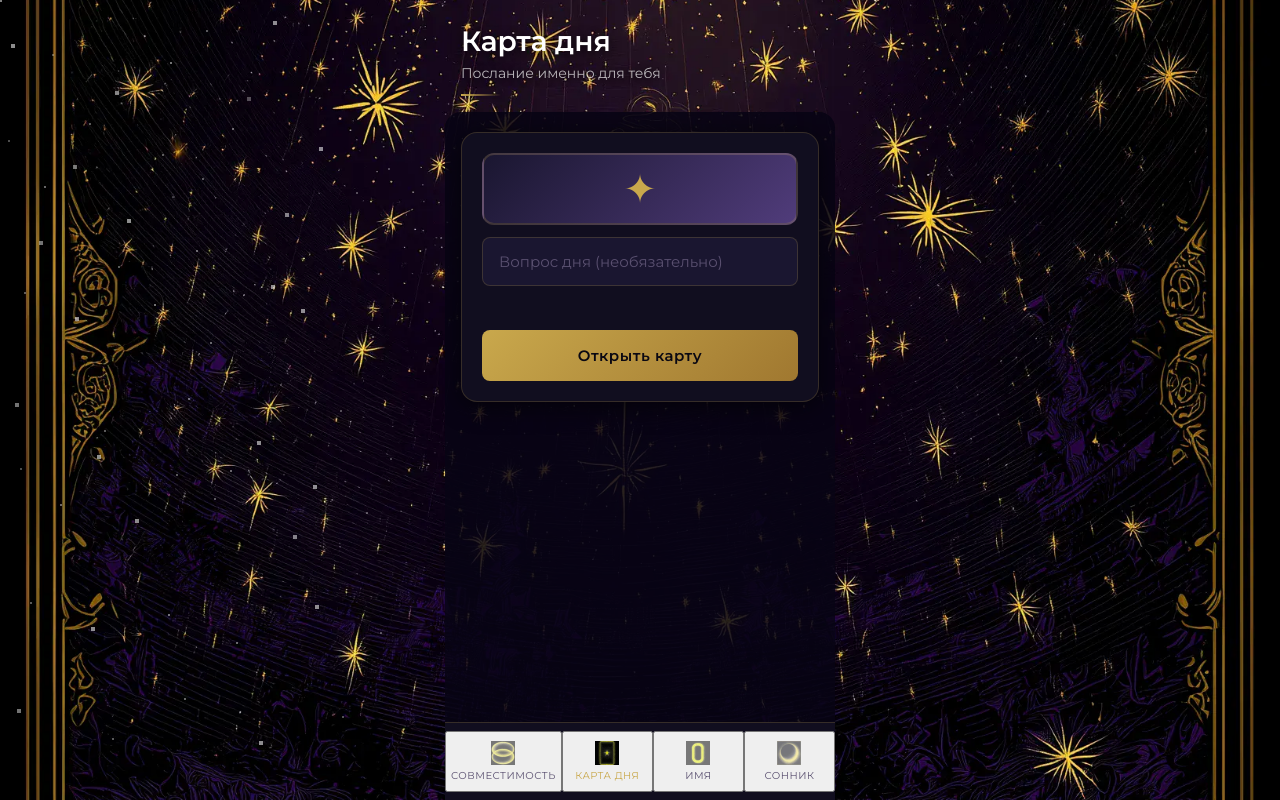
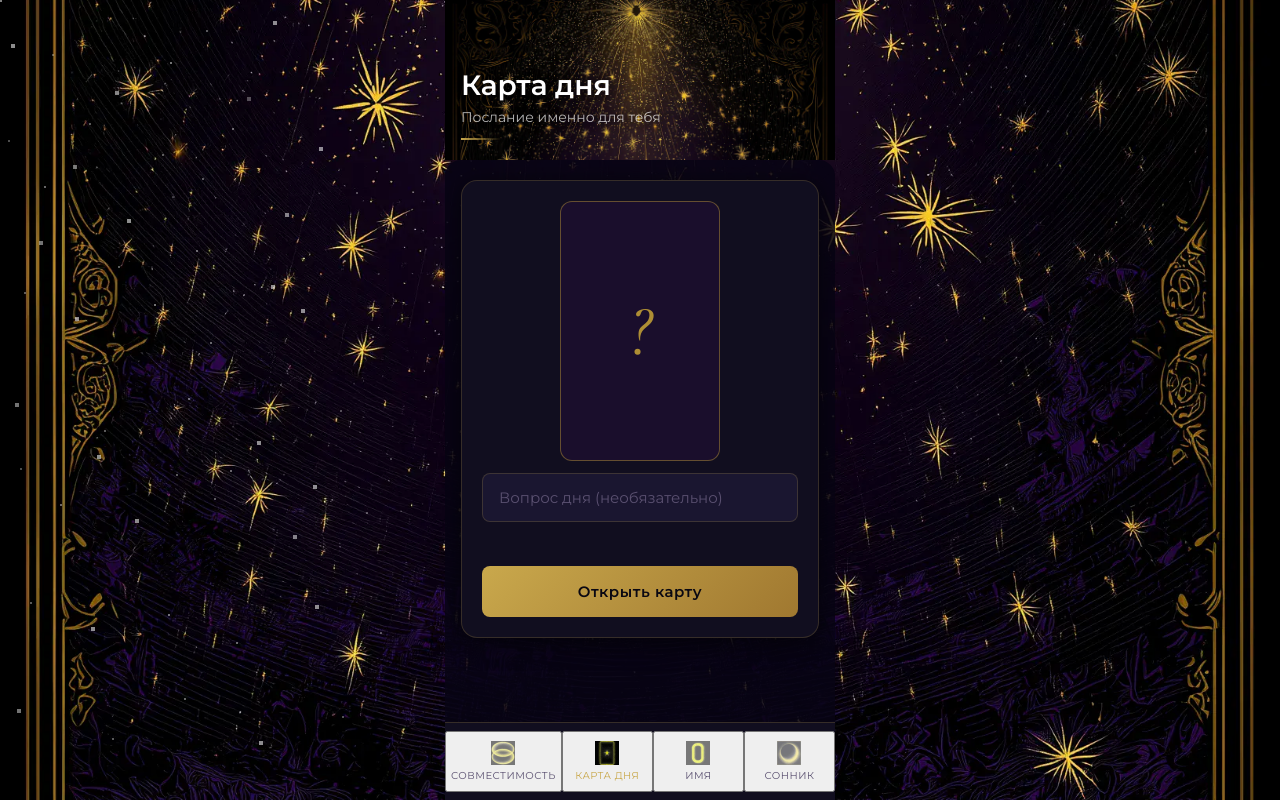
Before and after one commit to gerogiresasha/max-esoteric, a plain HTML site: page index.html in a window 1280 px wide. Both pictures are taken after a click on the button "КАРТА ДНЯ". Drawn offline with nearby package versions, Linux system fonts and the light colour scheme.

Commit message:
fix card placeholder size and icon

```diff
--- a/css/style.css
+++ b/css/style.css
@@ -154,8 +154,14 @@ body::before{
 }
 
 .screen-header{
-  background:transparent;
-  padding:24px 16px 16px;
+  background-image:url('../assets/backgrounds/bg-main.webp');
+  background-size:cover;
+  background-position:center top;
+  padding:24px 16px 20px;
+  min-height:160px;
+  display:flex;
+  flex-direction:column;
+  justify-content:flex-end;
 }
 
 .screen-title{
@@ -409,19 +415,16 @@ input[type="date"].input-field{
 .spacer-20{height:20px;}
 
 .card-placeholder{
-  width:140px;
-  height:220px;
-  margin:0 auto;
-  background:linear-gradient(135deg, var(--bg-input), var(--accent-purple) 150%);
-  border:2px solid var(--border);
+  width:160px;
+  height:260px;
   border-radius:12px;
-  overflow:hidden;
+  border:1.5px solid rgba(212, 175, 55, 0.4);
+  background:rgba(30, 15, 50, 0.7);
   display:flex;
-  flex-direction:column;
   align-items:center;
   justify-content:center;
-  text-align:center;
-  padding:14px;
+  margin:0 auto;
+  cursor:pointer;
   transform-style:preserve-3d;
   transition:transform 0.6s ease;
 }
@@ -430,16 +433,25 @@ input[type="date"].input-field{
   transform:rotateY(360deg);
 }
 
-#tarot-card.card-placeholder{
+#tarot-card.card-placeholder.has-card{
   width:100%;
   max-width:none;
   height:auto;
   overflow:visible;
+  background:transparent;
+  border:none;
+  cursor:default;
+  flex-direction:column;
+  align-items:center;
+  justify-content:flex-start;
 }
 
-.card-placeholder .card-symbol{
-  font-size:40px;
-  color:var(--accent-gold);
+.card-placeholder-icon {
+  font-family: 'Cormorant Garamond', serif;
+  font-size: 72px;
+  font-style: italic;
+  color: #D4AF37;
+  opacity: 0.8;
   line-height:1;
 }
 
--- a/js/instruments/tarot.js
+++ b/js/instruments/tarot.js
@@ -68,8 +68,10 @@
     setTimeout(() => {
 	      const imgSrc = ARCANA_IMAGES[card]
 	      if (imgSrc) {
+	        cardEl.classList.add('has-card')
 	        cardEl.innerHTML = `<img class="tarot-card-img" src="${imgSrc}" alt="${card}" /><p class="card-name">${card}</p>`
 	      } else {
+	        cardEl.classList.remove('has-card')
 	        cardEl.innerHTML = `<div class="card-name">${card}</div>`
 	      }
     }, 320)
@@ -155,7 +157,7 @@
         <div class="card">
           <div class="stack">
 	            <div id="tarot-card" class="card-placeholder" aria-label="Карта">
-              <span class="card-symbol" aria-hidden="true">✦</span>
+	              <span class="card-placeholder-icon" aria-hidden="true">?</span>
 	            </div>
             <input class="input-field" type="text" placeholder="Вопрос дня (необязательно)" id="tarot-question" />
             <div class="spacer-20" aria-hidden="true"></div>
@@ -184,7 +186,8 @@
 
 	    selectedCard = ''
 	    if (cardEl) {
-      cardEl.innerHTML = `<span class="card-symbol" aria-hidden="true">✦</span>`
+	      cardEl.classList.remove('has-card')
+	      cardEl.innerHTML = `<span class="card-placeholder-icon" aria-hidden="true">?</span>`
 	    }
 
     if (freeBtn) {
```
Lines whose indentation alone changed are shown as unchanged.
